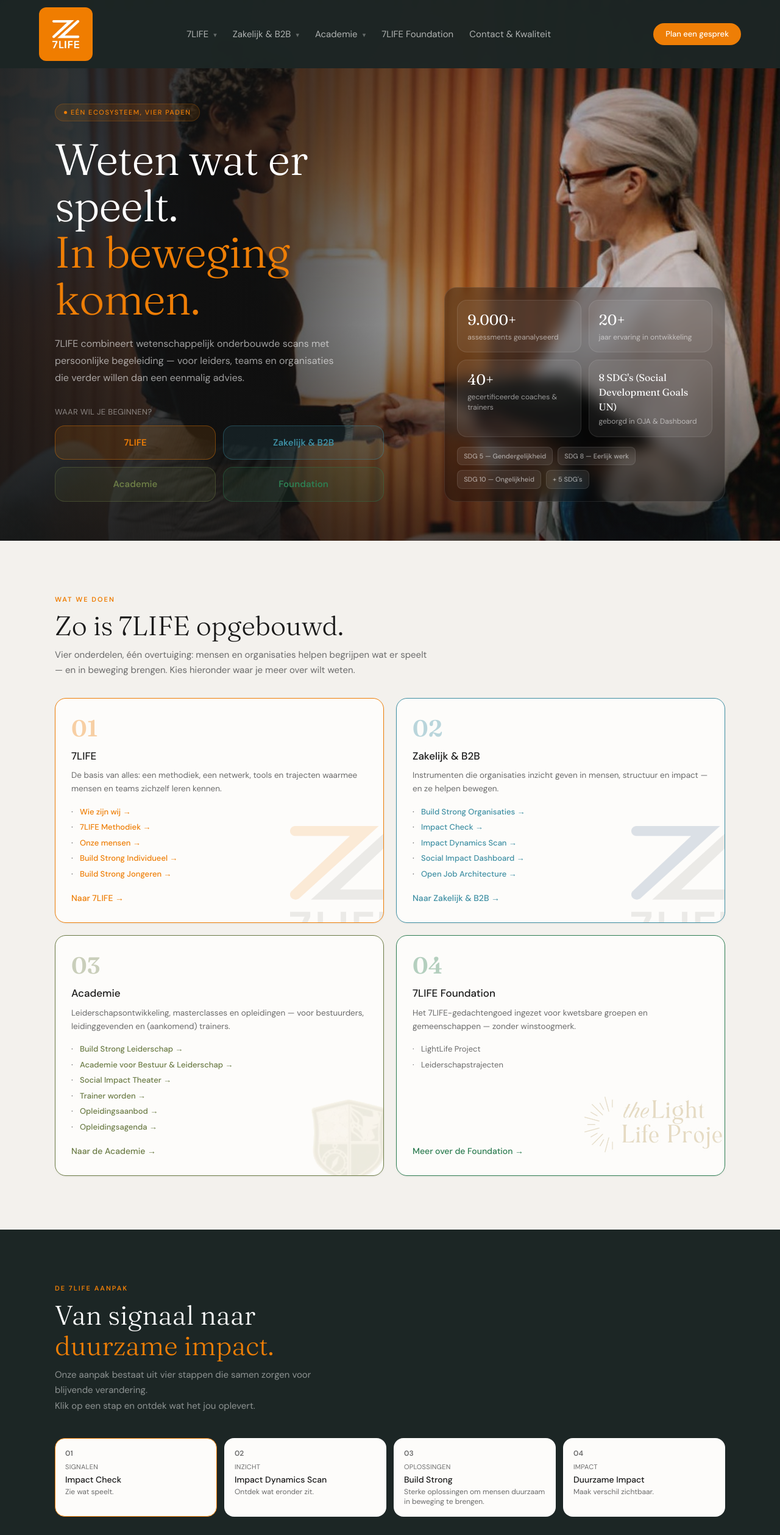
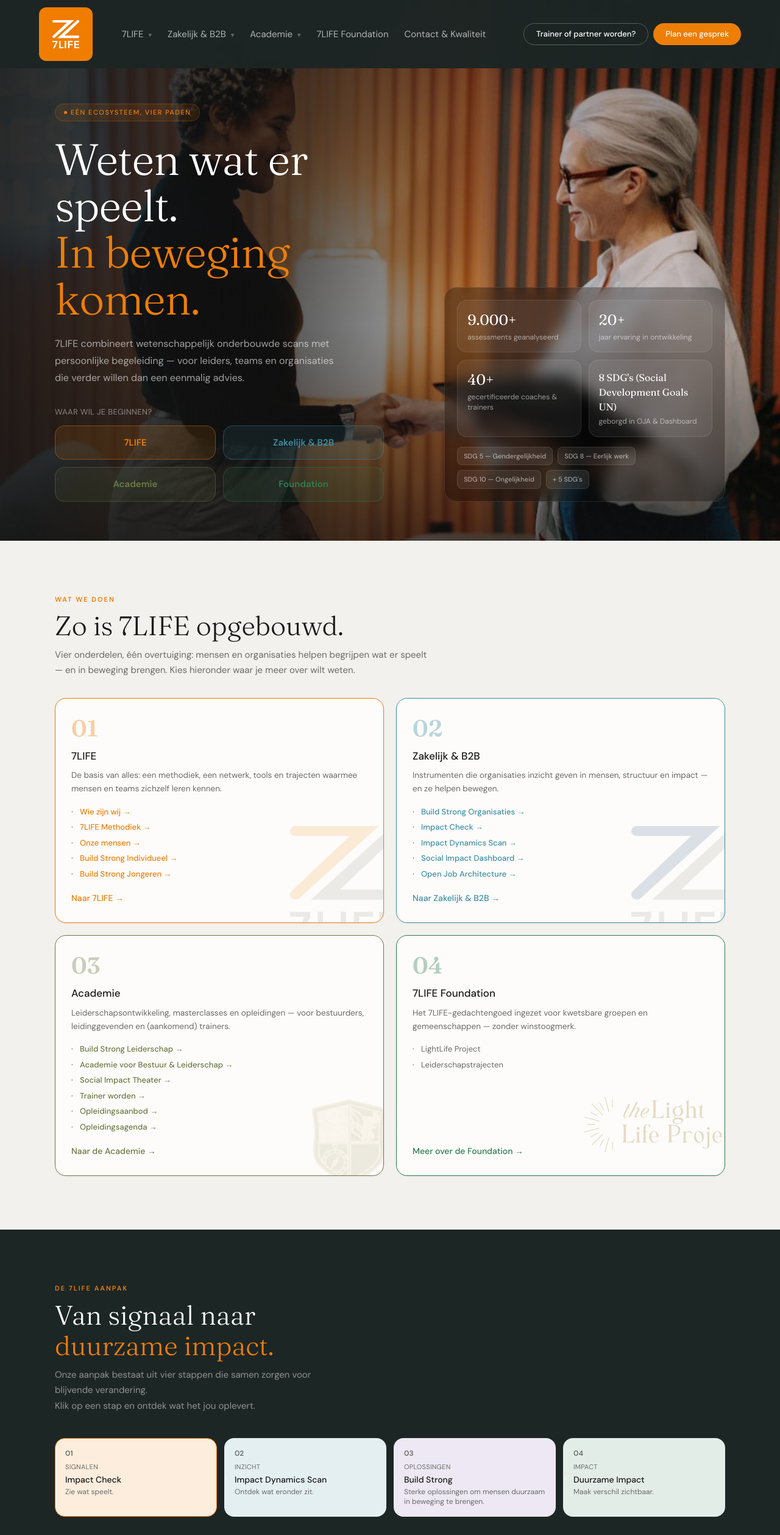
Before and after one commit to Hein-Runderkamp/7life-site, a Next.js app: page / in a window 1280 px wide. Shown: the top 2518 px of the page at 61% size. Built offline with nearby package versions, Linux system fonts and the light colour scheme.

Commit message:
7LIFE aanpak: pastelkleur als vaste achtergrond in stapblokjes, tekstcorrecties; trainer/partner-balk verplaatst naar header-knop naast Plan een gesprek; derde knop opleidingsaanbod in CTA-footer

```diff
--- a/app/page.tsx
+++ b/app/page.tsx
@@ -6,7 +6,6 @@
 import SpotlightSectie from "@/components/SpotlightSectie";
 import CtaSectie from "@/components/CtaSectie";
 import KlantenCarrousel from "@/components/KlantenCarrousel";
-import TrainerBanner from "@/components/TrainerBanner";
 import ContactSectie from "@/components/ContactSectie";
 import Footer from "@/components/Footer";
 
@@ -21,7 +20,6 @@
         <VerhalenSectie />
         <SpotlightSectie />
         <KlantenCarrousel />
-        <TrainerBanner />
         <CtaSectie />
         <ContactSectie />
       </main>
--- a/components/CtaSectie.tsx
+++ b/components/CtaSectie.tsx
@@ -26,6 +26,12 @@
         >
           Vraag een demo aan
         </a>
+        <a
+          href="/opleidingsaanbod"
+          className="bg-transparent text-white border-[1.5px] border-white/[0.18] px-[26px] py-3 rounded-full text-sm font-medium hover:border-white/45 transition-colors"
+        >
+          Bekijk het opleidingsaanbod
+        </a>
       </div>
     </section>
   );
--- a/components/Header.tsx
+++ b/components/Header.tsx
@@ -71,12 +71,20 @@
         </Link>
       </div>
 
-      <a
-        href="#cta"
-        className="ml-3.5 bg-oranje text-white border-none px-5 py-2 rounded-full text-[13px] font-medium hover:bg-[#d4710a] transition-colors"
-      >
-        Plan een gesprek
-      </a>
+      <div className="flex items-center gap-2">
+        <Link
+          href="/opleidingsaanbod"
+          className="hidden sm:inline-flex ml-3.5 bg-transparent text-white border-[1.5px] border-white/25 px-5 py-[7px] rounded-full text-[13px] font-medium hover:border-white/50 transition-colors whitespace-nowrap"
+        >
+          Trainer of partner worden?
+        </Link>
+        <a
+          href="#cta"
+          className="bg-oranje text-white border-none px-5 py-2 rounded-full text-[13px] font-medium hover:bg-[#d4710a] transition-colors"
+        >
+          Plan een gesprek
+        </a>
+      </div>
     </nav>
   );
 }
--- a/components/JourneySectie.tsx
+++ b/components/JourneySectie.tsx
@@ -29,14 +29,14 @@
     sub: "Zie wat speelt.",
     icon: "🔍",
     kleur: "#EE7E06",
-    bg: "rgba(238,126,6,0.1)",
+    bg: "#FDEDDC",
     body: "We voelen dat er iets speelt, maar weten niet precies wat. De Impact Check is een compacte analyse die de belangrijkste vraagstukken, sterktes en ontwikkelkansen in kaart brengt — uitgevoerd door een 7LIFE-consultant.",
     foto: "/impact-check/achtergrond.jpg",
     benefits: [
       { titel: "Eerste analyse", tekst: "We brengen de kern van de uitdaging scherp in beeld." },
       { titel: "Meest relevante lens", tekst: "We bepalen welke van de vijf lenzen de meeste aandacht verdient." },
       { titel: "Concrete vervolgrichting", tekst: "Je ontvangt een helder advies voor de volgende stap." },
-      { titel: "Gebruikbare inzichten", tekst: "Praktisch, toepasbaar en direct waardevol voor je organisatie." },
+      { titel: "Bruikbare inzichten", tekst: "Praktisch, toepasbaar en direct waardevol voor je organisatie." },
     ],
     cta: { label: "Start jouw Impact Check →", href: "/impact-check" },
   },
@@ -47,7 +47,7 @@
     sub: "Ontdek wat eronder zit.",
     icon: "🎯",
     kleur: "#3E8FA3",
-    bg: "rgba(62,143,163,0.1)",
+    bg: "#E4EFF2",
     body: "Vijf lenzen. Eén dynamiek. De IDS analyseert wat er onder de oppervlakte speelt door vijf lenzen tegelijk te combineren: Ik · Wij · Leiding · Organisatie · Wereld. Niet één stukje, maar het geheel.",
     foto: "/ids/achtergrond.jpg",
     benefits: [
@@ -65,7 +65,7 @@
     sub: "Sterke oplossingen om mensen duurzaam in beweging te brengen.",
     icon: "🧱",
     kleur: "#7B5EA7",
-    bg: "rgba(123,94,167,0.1)",
+    bg: "#EDE8F3",
     body: (
       <>
         Programma&apos;s, Interventies, Tools en Ontwikkeling op basis van de
@@ -95,7 +95,7 @@
     ),
     foto: "/leiderschap/hero-achtergrond.jpg",
     benefits: [
-      { titel: "Op maat ontwikkeld", tekst: "Geen standaardpakket, maar interventies die aansluiten op jouw scan-uitkomsten." },
+      { titel: "Op maat", tekst: "Geen standaardpakket, maar interventies die aansluiten op jouw scan-uitkomsten." },
       { titel: "Breed inzetbaar", tekst: "Voor onderwijs, leiderschap, teams, jongeren en persoonlijke ontwikkeling." },
       { titel: "Samen ontwikkeld", tekst: "7LIFE-consultants en jouw organisatie bouwen het programma samen." },
       { titel: "Direct in beweging", tekst: "Van inzicht naar concrete actie — geen los rapport, maar echte verandering." },
@@ -108,7 +108,7 @@
     sub: "Maak verschil zichtbaar.",
     icon: "🌱",
     kleur: "#3a7d5c",
-    bg: "rgba(58,125,92,0.1)",
+    bg: "#E3EDE8",
     body: "Impact meten, leren en verbeteren. Het Social Impact Dashboard integreert inzichten uit de Impact Check en IDS met real-time data, en vertaalt dat naar inzichten die richting geven aan keuzes.",
     foto: "/sid/hero-achtergrond.jpg",
     benefits: [
@@ -155,10 +155,10 @@
                   "--step-bg": s.bg,
                 } as React.CSSProperties
               }
-              className={`relative text-left rounded-2xl border-[1.5px] p-4 h-full flex flex-col transition-all ${
+              className={`relative text-left rounded-2xl border-[1.5px] p-4 h-full flex flex-col transition-all bg-[var(--step-bg)] ${
                 i === actief
-                  ? "border-[var(--step-color)] bg-kaart"
-                  : "border-white/10 bg-kaart hover:border-[var(--step-color)]"
+                  ? "border-[var(--step-color)]"
+                  : "border-transparent hover:border-[var(--step-color)]"
               }`}
             >
               <div className="text-xs font-semibold text-subtekst mb-1.5">
```
